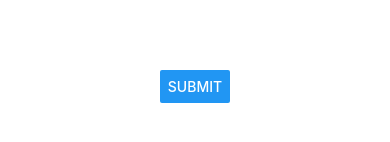
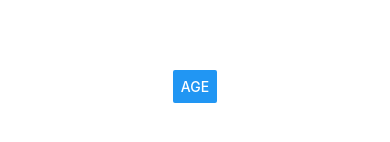
Before and after one commit to AdeshJ4/Done-With-It, a React Native app: screen / in a window 390 px wide. Shown: the part 336-478 px from the top of the page. Built offline with nearby package versions, Linux system fonts and the light colour scheme.

Commit message:
Alert.prompt doesn't work with android

```diff
--- a/App.js
+++ b/App.js
@@ -3,15 +3,7 @@ const { View, StyleSheet, Button, Alert } = require("react-native");
 const App = () => {
   return (
     <View style={styles.container}>
-      <Button
-        title="Submit"
-        onPress={() => {
-          Alert.alert("Exit", "Do you really want to exit?", [
-            { text: "Yes", onPress: () => console.log("Yes") },
-            { text: "No", onPress: () => console.log("No") },
-          ]);
-        }}
-      />
+      <Button title="Age" onPress={()=>Alert.prompt("Age", "Enter Age", (age)=>console.log(age))} />
     </View>
   );
 };
```
